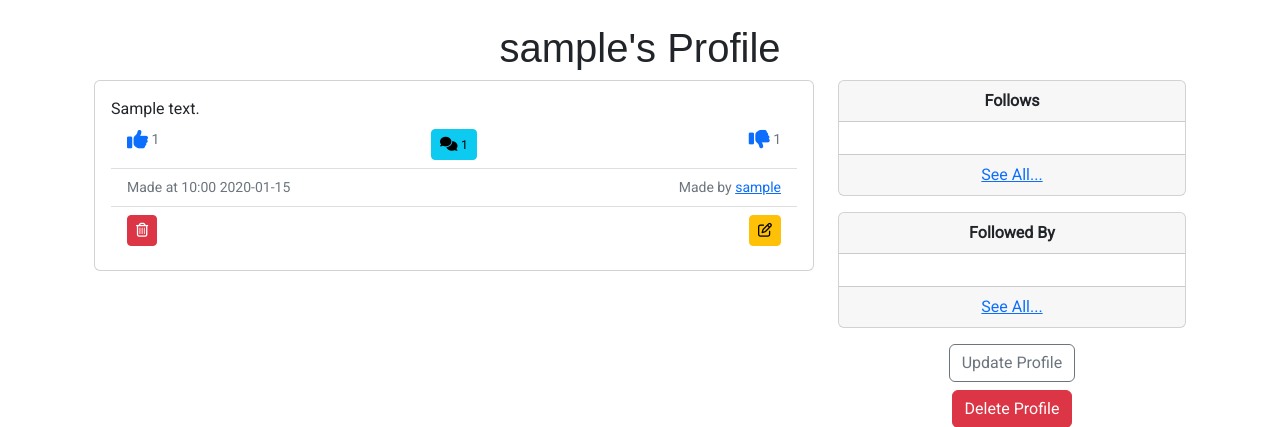
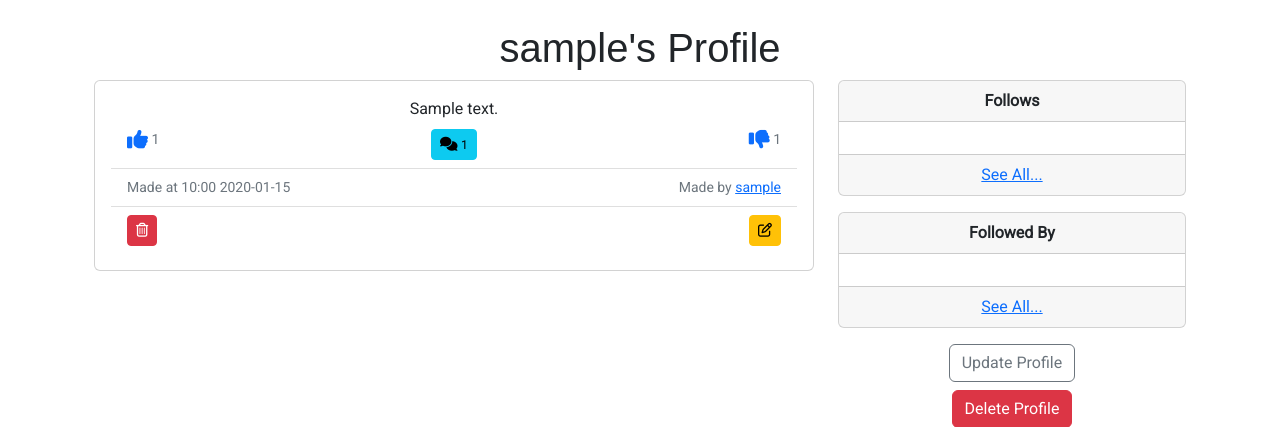
Before and after one commit to NiborGnu/p4-timeline, a Django app: page /user/profile/1 in a window 1280 px wide. Shown: the part 78-505 px from the top of the page. Run offline with Django 5.2, Linux system fonts and the light colour scheme; a user stored in the database is signed in; tables that the repository leaves empty hold one stand-in row (values such as "Sample post"); some libraries are stand-ins or nearby versions; some web fonts are replaced.

Commit message:
Add text-center to timeposts

```diff
--- a/user/templates/user/profile.html
+++ b/user/templates/user/profile.html
@@ -9,7 +9,7 @@
     <h1>{{ profile.user.username }}'s Profile</h1>
 </div>
 
-<div class="container above">
+<div class="container above text-center">
     <div class="row">
         <!-- Main Column: Profile Timeposts -->
         <div class="col-12 col-md-8">
```
